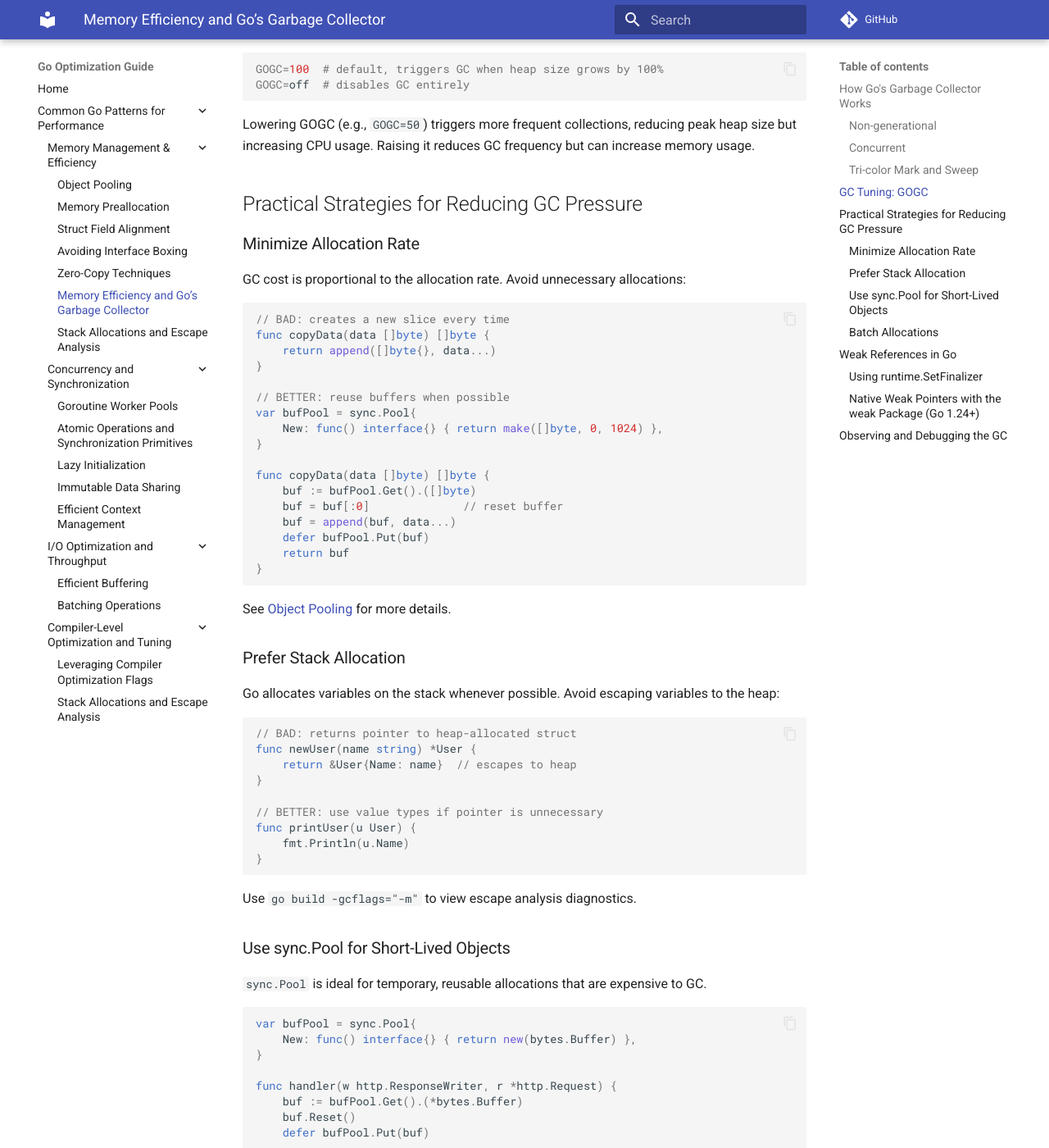
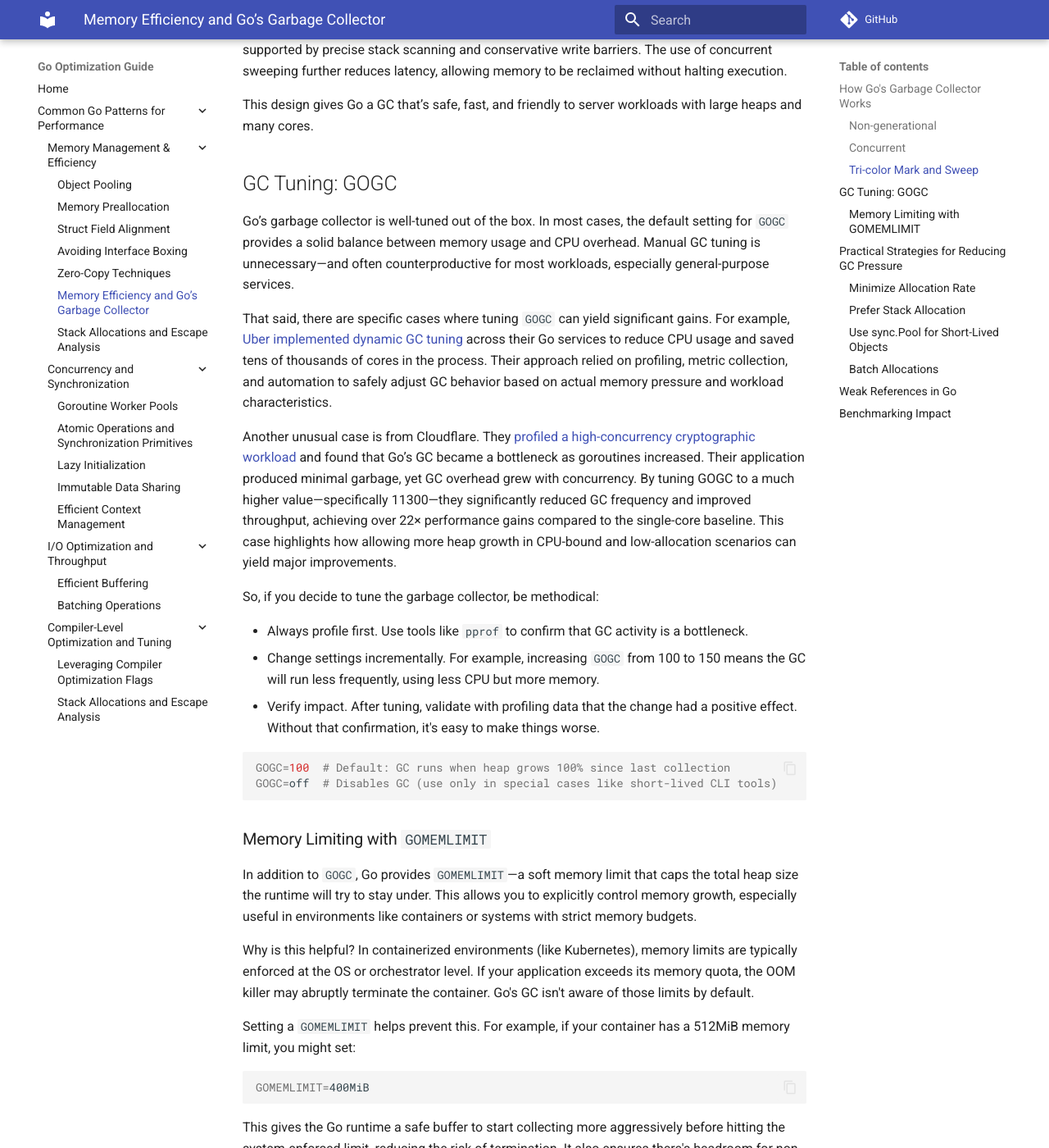
Before and after one commit to maxkulish/go-optimization-guide, an MkDocs documentation site: the page built from docs/01-common-patterns/gc.md, in a window 1280 px wide and 1400 px high, scrolled down 1965 px. Shown: the whole window at 82% size. Built offline with MkDocs 1.6.1 and Material for MkDocs 9.7.7, drawn with Linux system fonts in a browser that asks for light colours; comment, search, counter and statistics services are not loaded; some of the changed text lies outside the part shown.

Commit message:
Polishing GC article

````diff
--- a/docs/01-common-patterns/gc.md
+++ b/docs/01-common-patterns/gc.md
@@ -14,11 +12,15 @@ Go uses a **non-generational, concurrent, tri-color mark-and-sweep** garbage col
 
 Many modern GCs, like those in the JVM or .NET CLR, divide memory into *generations* (young and old) under the assumption that most objects die young. These collectors focus on the young generation, which leads to shorter collection cycles.
 
-Go’s GC takes a different approach. It treats all objects equally—no generational segmentation—because it prioritizes simplicity, short pause times, and concurrent scanning. This design avoids the need for promotion logic or complex memory regions. While it does mean that the GC may scan more objects overall, this is mitigated by concurrent execution and fast write barriers.
+Go’s GC takes a different approach. It treats all objects equally—no generational segmentation—because it prioritizes simplicity, short pause times, and concurrent scanning. This design avoids the need to promote logic or complex memory regions. While it does mean that the GC may scan more objects overall, this is mitigated by concurrent execution and fast write barriers.
 
 ### Concurrent
 
 Go’s GC runs concurrently with your application, which means it does most of its work without stopping the world. Concurrency is implemented using multiple phases that interleave with normal program execution:
+
+Even though Go’s garbage collector is mostly concurrent, it still requires brief Stop-The-World (STW) pauses at several points to maintain correctness. These pauses are kept extremely short—typically under 100 microseconds—even with large heaps and hundreds of goroutines.
+
+STW is essential for ensuring that memory structures are not mutated while the GC analyzes them. In most applications, these pauses are imperceptible. However, even sub-millisecond pauses in latency-sensitive systems can be significant—so understanding and monitoring STW behavior becomes important when optimizing for tail latencies or jitter.
 
 - **STW Start Phase:** The application is briefly paused to initiate GC. The runtime scans stacks, globals, and root objects.
 - **Concurrent Mark Phase:** The GC walks the heap graph and marks reachable objects in parallel with your program. This is the most substantial phase and runs concurrently with minimal interference.
@@ -36,6 +38,7 @@ The tri-color algorithm organizes heap objects into three sets:
 - **Black**: Reachable and fully scanned (safe from collection)
 
 The GC begins by marking root objects as grey. It then processes each grey object, scanning its fields:
+
 - Any referenced objects not already marked are added to the grey set.
 - Once all references are scanned, the object is turned black.
 
@@ -47,14 +50,54 @@ This design gives Go a GC that’s safe, fast, and friendly to server workloads
 
 ## GC Tuning: GOGC
 
-The `GOGC` environment variable controls the GC aggressiveness:
+Go’s garbage collector is well-tuned out of the box. In most cases, the default setting for `GOGC` provides a solid balance between memory usage and CPU overhead. Manual GC tuning is unnecessary—and often counterproductive for most workloads, especially general-purpose services.
+
+That said, there are specific cases where tuning `GOGC` can yield significant gains. For example, [Uber implemented dynamic GC tuning](https://www.uber.com/en-GB/blog/how-we-saved-70k-cores-across-30-mission-critical-services/) across their Go services to reduce CPU usage and saved tens of thousands of cores in the process. Their approach relied on profiling, metric collection, and automation to safely adjust GC behavior based on actual memory pressure and workload characteristics.
+
+Another unusual case is from Cloudflare. They [profiled a high-concurrency cryptographic workload](https://blog.cloudflare.com/go-dont-collect-my-garbage/) and found that Go’s GC became a bottleneck as goroutines increased. Their application produced minimal garbage, yet GC overhead grew with concurrency. By tuning GOGC to a much higher value—specifically 11300—they significantly reduced GC frequency and improved throughput, achieving over 22× performance gains compared to the single-core baseline. This case highlights how allowing more heap growth in CPU-bound and low-allocation scenarios can yield major improvements.
+
+So, if you decide to tune the garbage collector, be methodical:
+
+- Always profile first. Use tools like `pprof` to confirm that GC activity is a bottleneck.
+- Change settings incrementally. For example, increasing `GOGC` from 100 to 150 means the GC will run less frequently, using less CPU but more memory.
+- Verify impact. After tuning, validate with profiling data that the change had a positive effect. Without that confirmation, it's easy to make things worse.
 
 ```bash
-GOGC=100  # default, triggers GC when heap size grows by 100%
-GOGC=off  # disables GC entirely
+GOGC=100  # Default: GC runs when heap grows 100% since last collection
+GOGC=off  # Disables GC (use only in special cases like short-lived CLI tools)
 ```
 
-Lowering GOGC (e.g., `GOGC=50`) triggers more frequent collections, reducing peak heap size but increasing CPU usage. Raising it reduces GC frequency but can increase memory usage.
+### Memory Limiting with `GOMEMLIMIT`
+
+In addition to `GOGC`, Go provides `GOMEMLIMIT`—a soft memory limit that caps the total heap size the runtime will try to stay under. This allows you to explicitly control memory growth, especially useful in environments like containers or systems with strict memory budgets.
+
+Why is this helpful? In containerized environments (like Kubernetes), memory limits are typically enforced at the OS or orchestrator level. If your application exceeds its memory quota, the OOM killer may abruptly terminate the container. Go's GC isn't aware of those limits by default.
+
+Setting a `GOMEMLIMIT` helps prevent this. For example, if your container has a 512MiB memory limit, you might set:
+
+```bash
+GOMEMLIMIT=400MiB
+```
+
+This gives the Go runtime a safe buffer to start collecting more aggressively before hitting the system-enforced limit, reducing the risk of termination. It also ensures there's headroom for non-heap allocations such as goroutine stacks and internal runtime data.
+
+You can also set the limit programmatically:
+
+```go
+import "runtime/debug"
+
+debug.SetMemoryLimit(2 << 30) // 2 GiB
+```
+
+The GC will become more aggressive as heap usage nears the limit, which can increase CPU load. Be careful not to set the limit too low—especially if your application maintains a large live set of objects—or you may trigger excessive GC cycles.
+
+While `GOGC` controls how frequently the GC runs based on heap growth, `GOMEMLIMIT` constrains the heap size itself. The two can be combined for more precise control:
+
+```bash
+GOGC=100 GOMEMLIMIT=4GiB ./your-service
+```
+
+This tells the GC to operate with the default growth ratio and to start collecting sooner if heap usage nears 4 GiB.
 
 ## Practical Strategies for Reducing GC Pressure
 
@@ -100,7 +143,8 @@ func printUser(u User) {
 }
 ```
 
-Use `go build -gcflags="-m"` to view escape analysis diagnostics.
+Use `go build -gcflags="-m"` to view escape analysis diagnostics. See [Stack Allocations and Escape Analysis](./stack-alloc.md) for more details.
+
 
 ### Use sync.Pool for Short-Lived Objects
 
@@ -135,45 +179,9 @@ See [Memory Preallocation](./mem-prealloc.md) for more details.
 
 ## Weak References in Go
 
-### Using `runtime.SetFinalizer`
+Go 1.24 introduced the `weak` package, which offers a safer and standardized way to create weak references. Weak references allow you to reference an object without preventing it from being garbage collected. In typical garbage-collected systems, holding a strong reference to an object ensures that it remains alive. This can lead to unintended memory retention—especially in caches, graphs, or deduplication maps—where references are kept long after the object is actually needed.
 
-Prior to Go 1.24, Go did not natively support weak references, but it was possible to simulate them using `runtime.SetFinalizer`. This allowed developers to run cleanup logic or remove metadata from side-channel maps when an object was garbage collected.
-
-```go
-package main
-
-import (
-    "fmt"
-    "runtime"
-    "time"
-)
-
-type Object struct {
-    Name string
-}
-
-func main() {
-    weakMap := make(map[*Object]string)
-
-    obj := &Object{Name: "transient"}
-    weakMap[obj] = "metadata"
-
-    runtime.SetFinalizer(obj, func(o *Object) {
-        fmt.Println("Finalizer called for:", o.Name)
-        delete(weakMap, o)  // clean up metadata manually
-    })
-
-    obj = nil  // remove strong reference
-    runtime.GC()
-
-    time.Sleep(1 * time.Second)
-    fmt.Println("Remaining in weakMap:", len(weakMap))
-}
-```
-
-### Native Weak Pointers with the `weak` Package (Go 1.24+)
-
-Go 1.24 introduced the `weak` package, which offers a safer and standardized way to create weak references. Weak pointers do not prevent an object from being garbage collected, and can be checked for availability.
+A weak reference, by contrast, tells the garbage collector: “you can collect this object if nothing else is strongly referencing it.” This pattern is important for building memory-sensitive data structures that should not interfere with garbage collection.
 
 ```go
 package main
@@ -205,22 +213,23 @@ func main() {
 }
 ```
 
-This is particularly useful for memory-sensitive structures like caches or canonicalization maps. Always check the result of `Value()` to confirm the object is still valid.
-
-## Observing and Debugging the GC
-
-Use the built-in runtime and `pprof` tools:
-
-```go
-import "runtime"
-
-var memStats runtime.MemStats
-runtime.ReadMemStats(&memStats)
-fmt.Printf("NumGC: %v, HeapAlloc: %v\n", memStats.NumGC, memStats.HeapAlloc)
+```
+Original: Important
+Data has been collected
 ```
 
-Visualize GC performance using:
-```bash
-go run main.go
-curl http://localhost:6060/debug/pprof/heap
-```
+Here, wp holds a weak reference to Session. Once the strong reference (s) is dropped and GC runs, the session object can be collected, and wp.Value() will return nil. This is particularly useful for memory-sensitive structures like caches or canonicalization maps. Always check the result of `Value()` to confirm the object is still valid.
+
+## Benchmarking Impact
+
+It's tempting to rely on synthetic benchmarks to evaluate the performance of Go's garbage collector, but generic benchmarks rarely capture the nuances of real-world workloads. Memory behavior is highly dependent on allocation patterns, object lifetimes, concurrency, and how frequently short-lived versus long-lived data structures are used.
+
+For example, the impact of GC in a CPU-bound microservice that maintains large in-memory indexes will differ dramatically from an I/O-heavy API server with minimal heap usage. As such, tuning decisions should always be informed by your application's profiling data.
+
+We cover targeted use cases and their GC performance trade-offs in more focused articles:
+
+- [Object Pooling](./object-pooling.md): Reducing allocation churn using `sync.Pool`
+- [Stack Allocations and Escape Analysis](./stack-alloc.md): Minimizing heap usage by keeping values on the stack
+- [Memory Preallocation](./mem-prealloc.md): Avoiding unnecessary growth of slices and maps
+
+When applied to the right context, these techniques can make a measurable difference, but they don’t lend themselves to one-size-fits-all benchmarks.
````
Also changed, not shown: other parts of docs/01-common-patterns/gc.md (+1 -3 lines), docs/index.md (+1 -3 lines).
